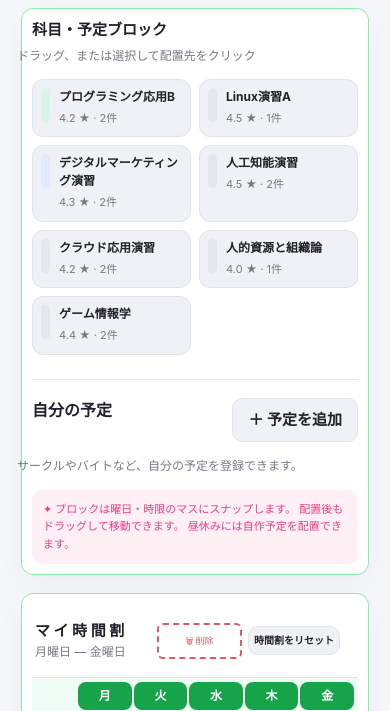
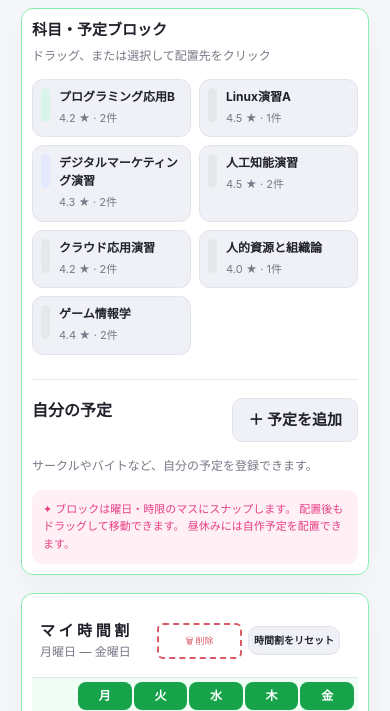
Before and after one commit to TIDesiign-ai/calcweb, a Next.js app: page / in a window 390 px wide. Shown: the part 362-1073 px from the top of the page. Built offline with nearby package versions, Linux system fonts and the light colour scheme.

Commit message:
phone fixed

```diff
--- a/app/globals.css
+++ b/app/globals.css
@@ -147,9 +147,9 @@ a { color: inherit; text-decoration: none; }
   flex-wrap: wrap;
 }
 .schedule-tools strong { font-size: 15px;
-    margin-left: -15px;}
+    margin-left: -10px;}
 .small-muted { font-size: 12px; color: var(--muted);
-    margin-left: -15px;}
+    margin-left: -10px;}
 
 .action {
   display: inline-flex;
@@ -234,7 +234,7 @@ a { color: inherit; text-decoration: none; }
 }
 .side { padding: 17px; }
 .side h2 { font-size: 15px; margin: 0 0 5px; }
-.side .small-muted { margin-bottom: 14px; display: block; }
+.side .small-muted { margin-bottom: 14px; display: block; padding-left: 10px; }
 .course-list { display: flex; flex-direction: column; gap: 8px; }
 .course-choice {
   width: 100%;
```
